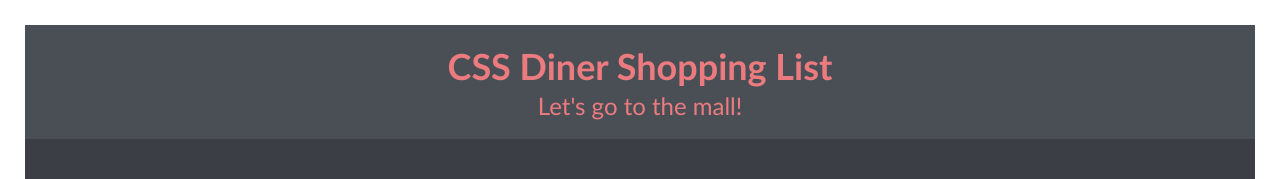
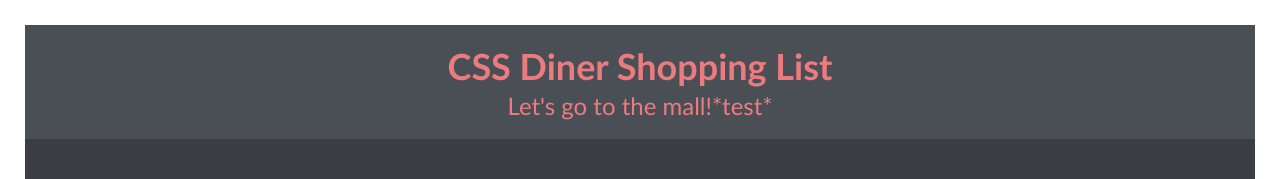
Before and after one commit to neronasee/css-diner-shopping-list, a plain HTML site: page index.html in a window 1280 px wide. Shown: the top 179 px of the page. Drawn offline with Linux system fonts and the light colour scheme.

Commit message:
fixed index

```diff
--- a/index.html
+++ b/index.html
@@ -9,7 +9,7 @@
 <body>
 	<header class="header">
 		<h1>CSS Diner Shopping List</h1>
-		<h4>Let's go to the mall!</h4>
+		<h4>Let's go to the mall!*test*</h4>
 	</header>
 
 	<div class="container">
```
